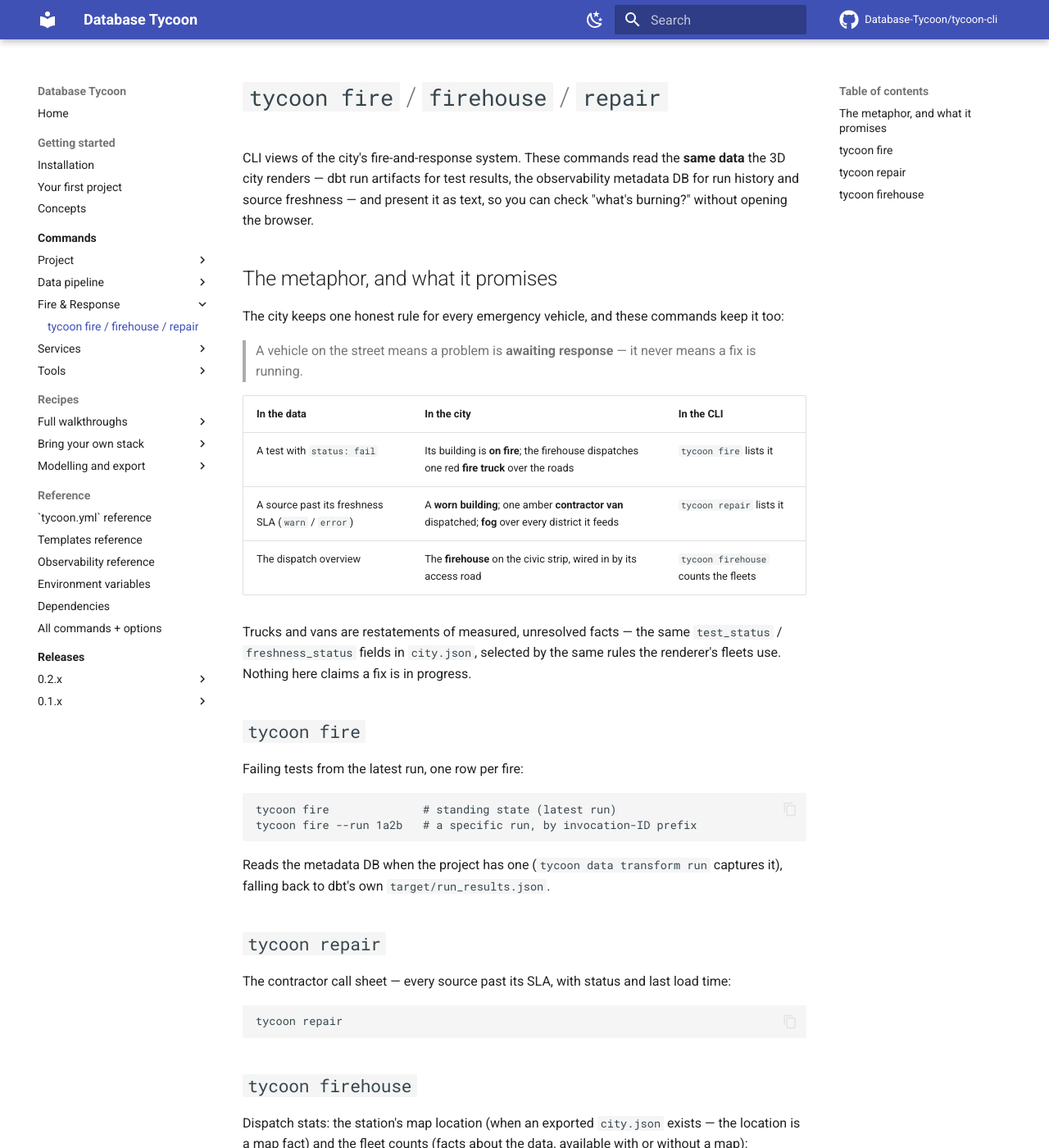
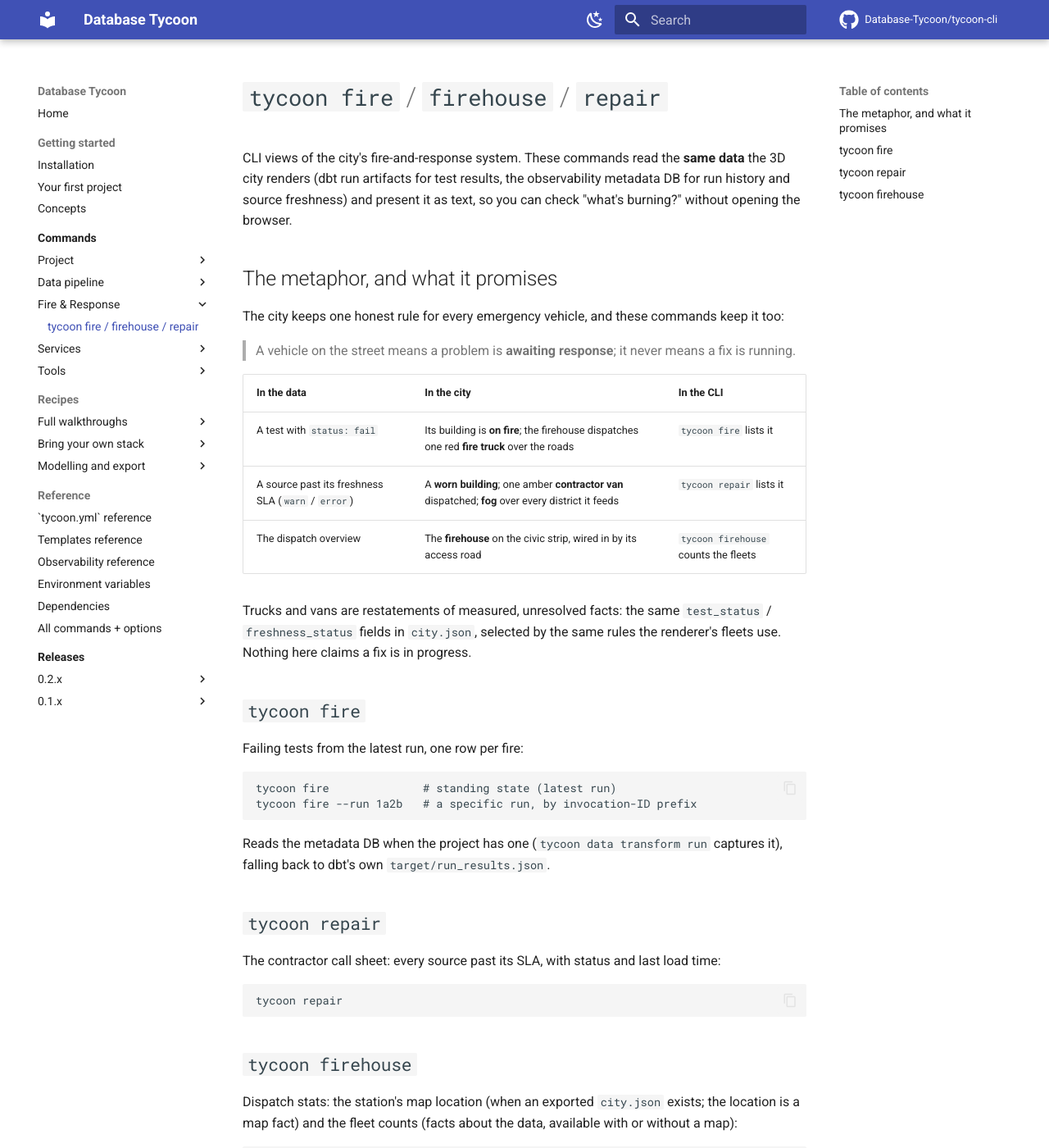
Before and after one commit to Database-Tycoon/tycoon-cli, an MkDocs documentation site: the page built from docs/commands/fire.md, in a window 1280 px wide and 1400 px high. Shown: the whole window at 82% size. Built offline with MkDocs 1.6.1 and Material for MkDocs 9.7.7, drawn with Linux system fonts in a browser that asks for light colours; comment, search, counter and statistics services are not loaded.

Commit message:
docs(PTC-126): punctuation to the repository writing style
Replace the em dashes in the lines this PR adds with colons, semicolons and parentheses, per the repository writing style.

Co-Authored-By: Claude Opus 5.5 <noreply@anthropic.com>

````diff
--- a/docs/commands/fire.md
+++ b/docs/commands/fire.md
@@ -1,8 +1,8 @@
 # `tycoon fire` / `firehouse` / `repair`
 
 CLI views of the city's fire-and-response system. These commands read the
-**same data** the 3D city renders — dbt run artifacts for test results, the
-observability metadata DB for run history and source freshness — and present
+**same data** the 3D city renders (dbt run artifacts for test results, the
+observability metadata DB for run history and source freshness) and present
 it as text, so you can check "what's burning?" without opening the browser.
 
 ## The metaphor, and what it promises
@@ -10,7 +10,7 @@ it as text, so you can check "what's burning?" without opening the browser.
 The city keeps one honest rule for every emergency vehicle, and these
 commands keep it too:
 
-> A vehicle on the street means a problem is **awaiting response** — it never
+> A vehicle on the street means a problem is **awaiting response**; it never
 > means a fix is running.
 
 | In the data | In the city | In the CLI |
@@ -19,7 +19,7 @@ commands keep it too:
 | A source past its freshness SLA (`warn` / `error`) | A **worn building**; one amber **contractor van** dispatched; **fog** over every district it feeds | `tycoon repair` lists it |
 | The dispatch overview | The **firehouse** on the civic strip, wired in by its access road | `tycoon firehouse` counts the fleets |
 
-Trucks and vans are restatements of measured, unresolved facts — the same
+Trucks and vans are restatements of measured, unresolved facts: the same
 `test_status` / `freshness_status` fields in `city.json`, selected by the same
 rules the renderer's fleets use. Nothing here claims a fix is in progress.
 
@@ -37,7 +37,7 @@ captures it), falling back to dbt's own `target/run_results.json`.
 
 ## `tycoon repair`
 
-The contractor call sheet — every source past its SLA, with status and last
+The contractor call sheet: every source past its SLA, with status and last
 load time:
 
 ```
@@ -47,7 +47,7 @@ tycoon repair
 ## `tycoon firehouse`
 
 Dispatch stats: the station's map location (when an exported `city.json`
-exists — the location is a map fact) and the fleet counts (facts about the
+exists; the location is a map fact) and the fleet counts (facts about the
 data, available with or without a map):
 
 ```
````
Also changed, not shown: docs/commands/data/layers.md (+3 -3 lines), docs/reference/all-commands.md (+1 -1 lines).
